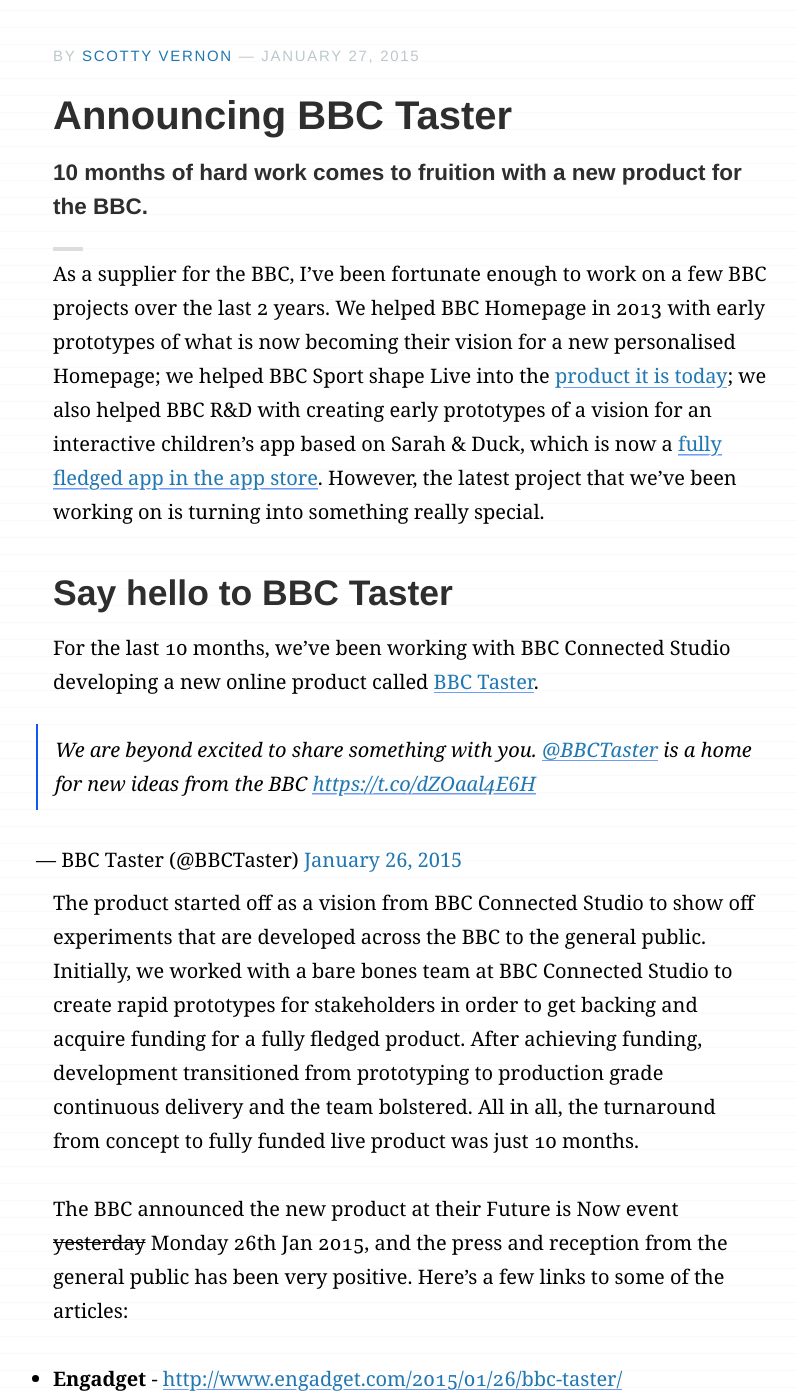
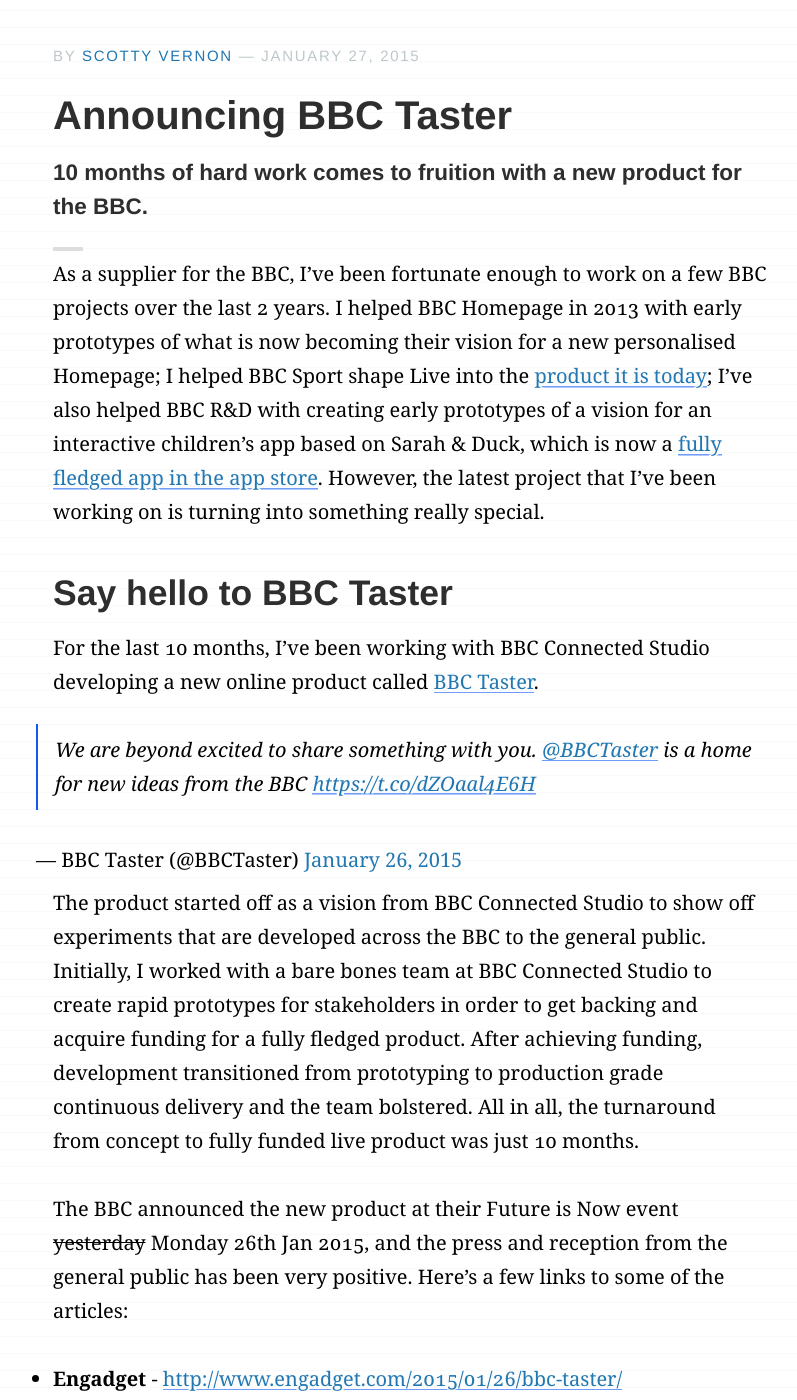
Before and after one commit to KingScooty/creativenightly.com, a Jekyll site: the page built from _posts/2015-01-27-Announcing-BBC-Taster.md, in a window 1280 px wide and 1400 px high, scrolled down 585 px. Shown: the whole window, without its empty margins (230-1027 px from the left). Built offline with Jekyll 4.4.1, drawn with Linux system fonts in a browser that asks for light colours; comment, search, counter and statistics services are not loaded.

```diff
--- a/_posts/2015-01-27-Announcing-BBC-Taster.md
+++ b/_posts/2015-01-27-Announcing-BBC-Taster.md
@@ -17,16 +17,16 @@ author:
   image: ks.png
 ---
 
-As a supplier for the BBC, I've been fortunate enough to work on a few BBC projects over the last 2 years. We helped BBC Homepage in 2013 with early prototypes of what is now becoming their vision for a new personalised Homepage; we helped BBC Sport shape Live into the [product it is today](http://www.bbc.co.uk/sport/live/football/30517006); we also helped BBC R&D with creating early prototypes of a vision for an interactive children's app based on Sarah &amp; Duck, which is now a [fully fledged app in the app store](https://itunes.apple.com/gb/app/sarah-duck-day-at-the-park/id942926747). However, the latest project that we've been working on is turning into something really special.
+As a supplier for the BBC, I've been fortunate enough to work on a few BBC projects over the last 2 years. I helped BBC Homepage in 2013 with early prototypes of what is now becoming their vision for a new personalised Homepage; I helped BBC Sport shape Live into the [product it is today](http://www.bbc.co.uk/sport/live/football/30517006); I've also helped BBC R&D with creating early prototypes of a vision for an interactive children's app based on Sarah &amp; Duck, which is now a [fully fledged app in the app store](https://itunes.apple.com/gb/app/sarah-duck-day-at-the-park/id942926747). However, the latest project that I've been working on is turning into something really special.
 
 ##Say hello to BBC Taster
 
-For the last 10 months, we've been working with BBC Connected Studio developing a new online product called [BBC Taster](http://bbc.co.uk/taster).
+For the last 10 months, I've been working with BBC Connected Studio developing a new online product called [BBC Taster](http://bbc.co.uk/taster).
 
 <blockquote class="twitter-tweet" lang="en"><p>We are beyond excited to share something with you. <a href="https://twitter.com/BBCTaster">@BBCTaster</a> is a home for new ideas from the BBC&#10;<a href="https://t.co/dZOaal4E6H">https://t.co/dZOaal4E6H</a></p>&mdash; BBC Taster (@BBCTaster) <a href="https://twitter.com/BBCTaster/status/559644934056079360">January 26, 2015</a></blockquote>
 <script async src="//platform.twitter.com/widgets.js" charset="utf-8"></script>
 
-The product started off as a vision from BBC Connected Studio to show off experiments that are developed across the BBC to the general public. Initially, we worked with a bare bones team at BBC Connected Studio to create rapid prototypes for stakeholders in order to get backing and acquire funding for a fully fledged product. After achieving funding, development transitioned from prototyping to production grade continuous delivery and the team bolstered. All in all, the turnaround from concept to fully funded live product was just 10 months.
+The product started off as a vision from BBC Connected Studio to show off experiments that are developed across the BBC to the general public. Initially, I worked with a bare bones team at BBC Connected Studio to create rapid prototypes for stakeholders in order to get backing and acquire funding for a fully fledged product. After achieving funding, development transitioned from prototyping to production grade continuous delivery and the team bolstered. All in all, the turnaround from concept to fully funded live product was just 10 months.
 
 The BBC announced the new product at their Future is Now event <s>yesterday</s> Monday 26<sup>th</sup> Jan 2015, and the press and reception from the general public has been very positive. Here's a few links to some of the articles:
 
```
